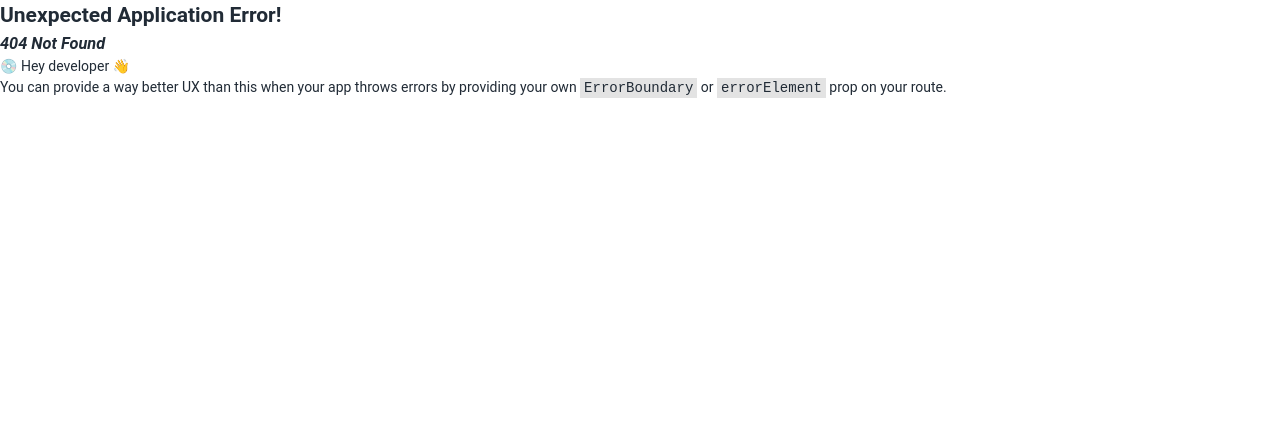
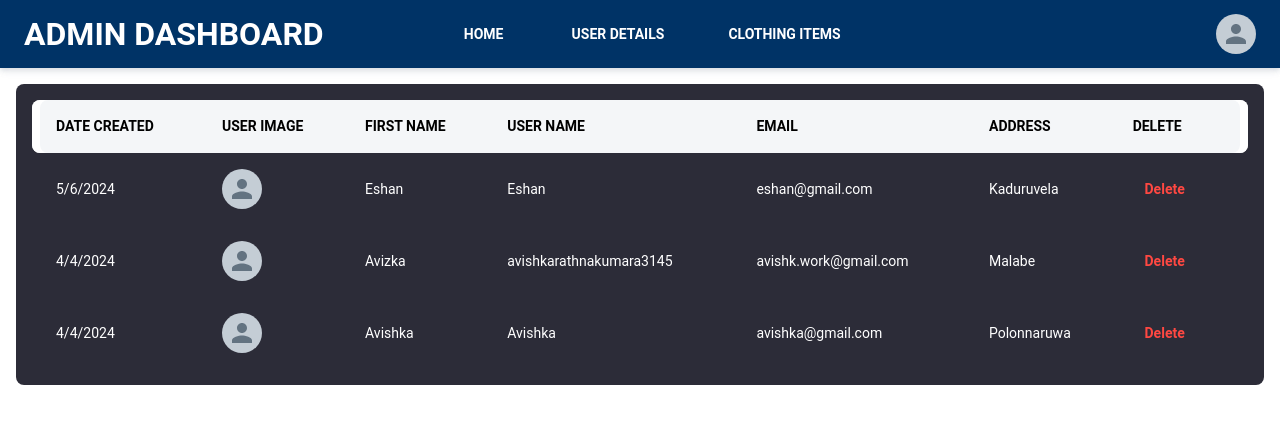
Before and after one commit to Avishka777/Ravel-Virtual-Dressing-Room, a React (Vite) app in the folder frontend/: page /admin/user/details in a window 1280 px wide. Before the commit this address had no page. Shown: the top 424 px of the page. Built offline with nearby package versions, Linux system fonts and the light colour scheme; the HTML template or start-up script is replaced by a standard one.

Commit message:
Design Admin User Dashboard

```diff
--- a/frontend/src/App.jsx
+++ b/frontend/src/App.jsx
@@ -8,6 +8,7 @@ import Login from "./pages/Auth/Login";
 import Signup from "./pages/Auth/SignUp";
 import Cart from "./pages/Cart/Cart";
 import Product from "./pages/Product/Product";
+import UserDetails from "./pages/Admin/UserDetails";
 
 const router = createBrowserRouter([
   {
@@ -36,6 +37,11 @@ const router = createBrowserRouter([
       },
     ],
   },
+  {
+    path: "/admin/user/details",
+    element: <UserDetails />,
+  },
+
 ]);
 
 const App = () => {
--- /dev/null
+++ b/frontend/src/pages/Admin/UserDetails.jsx
@@ -0,0 +1,80 @@
+import React from "react";
+import { Avatar, Button, Grid, Paper } from "@mui/material";
+import { Table, TableBody, TableCell } from "@mui/material";
+import { TableContainer, TableHead, TableRow } from "@mui/material";
+import AdminHeader from "../../component/AdminHeader";
+
+const UserDetails = () => {
+  const users = [
+    {
+      id: 1,
+      date: "5/6/2024",
+      name: "Eshan",
+      username: "Eshan",
+      email: "eshan@gmail.com",
+      address: "Kaduruvela",
+      img: "",
+    },
+    {
+      id: 2,
+      date: "4/4/2024",
+      name: "Avizka",
+      username: "avishkarathnakumara3145",
+      email: "avishk.work@gmail.com",
+      address: "Malabe",
+      img: "",
+    },
+    {
+      id: 3,
+      date: "4/4/2024",
+      name: "Avishka",
+      username: "Avishka",
+      email: "avishka@gmail.com",
+      address: "Polonnaruwa",
+      img: "",
+    },
+  ];
+
+  return (
+    <Grid container>
+      <AdminHeader />
+      <TableContainer
+        component={Paper}
+        sx={{ backgroundColor: "#2c2c38", color: "#fff", p: 2, m: 2 }}
+      >
+        <Table>
+          <TableHead>
+            <TableRow>
+              <TableCell sx={{ color: "#000" }}>DATE CREATED</TableCell>
+              <TableCell sx={{ color: "#000" }}>USER IMAGE</TableCell>
+              <TableCell sx={{ color: "#000" }}>FIRST NAME</TableCell>
+              <TableCell sx={{ color: "#000" }}>USER NAME</TableCell>
+              <TableCell sx={{ color: "#000" }}>EMAIL</TableCell>
+              <TableCell sx={{ color: "#000" }}>ADDRESS</TableCell>
+              <TableCell sx={{ color: "#000" }}>DELETE</TableCell>
+            </TableRow>
+          </TableHead>
+          <TableBody>
+            {users.map((user) => (
+              <TableRow key={user.id}>
+                <TableCell sx={{ color: "#fff" }}>{user.date}</TableCell>
+                <TableCell>
+                  <Avatar src={user.img} />
+                </TableCell>
+                <TableCell sx={{ color: "#fff" }}>{user.name}</TableCell>
+                <TableCell sx={{ color: "#fff" }}>{user.username}</TableCell>
+                <TableCell sx={{ color: "#fff" }}>{user.email}</TableCell>
+                <TableCell sx={{ color: "#fff" }}>{user.address}</TableCell>
+                <TableCell>
+                  <Button color="error">Delete</Button>
+                </TableCell>
+              </TableRow>
+            ))}
+          </TableBody>
+        </Table>
+      </TableContainer>
+    </Grid>
+  );
+};
+
+export default UserDetails;
```
